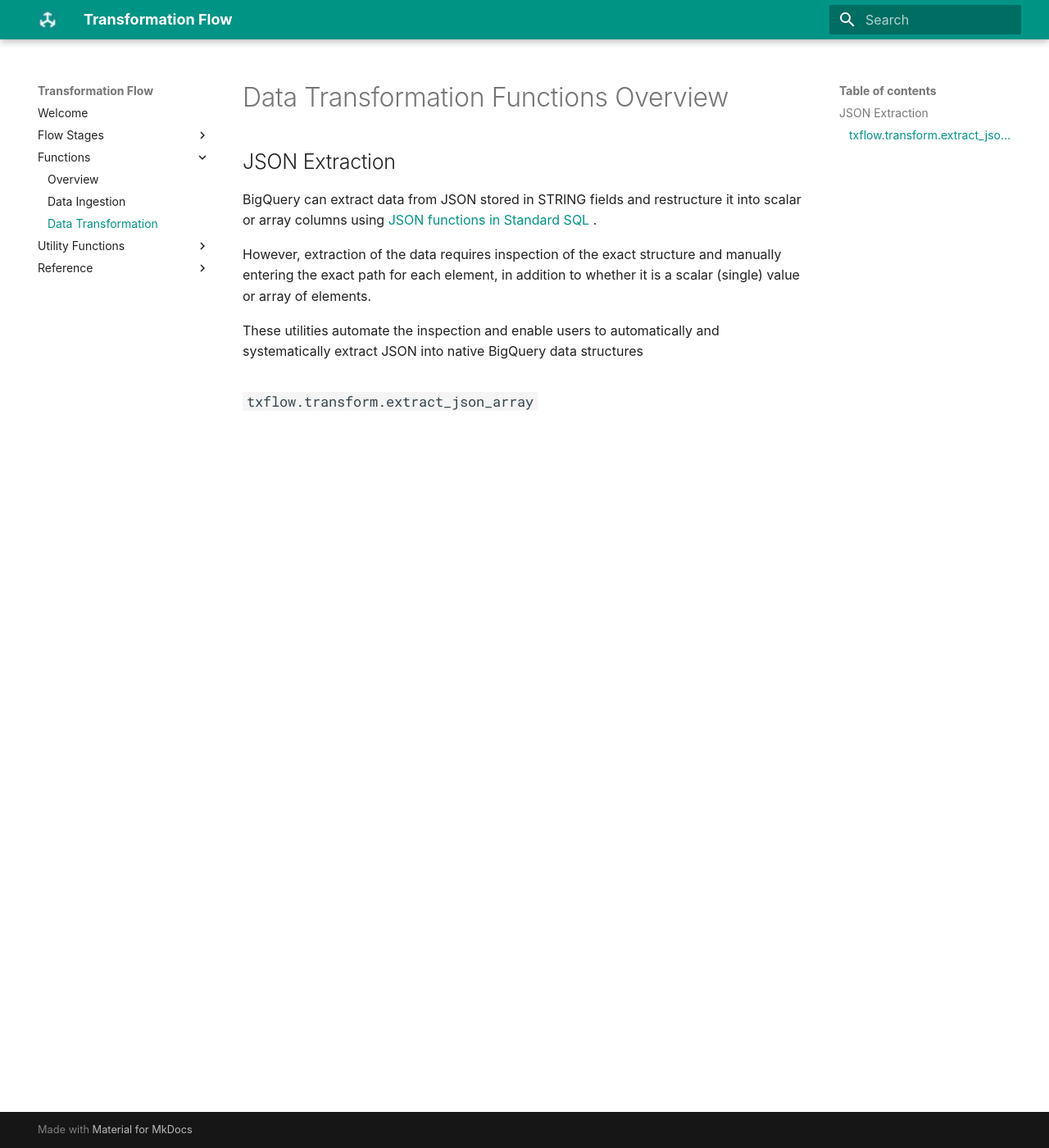
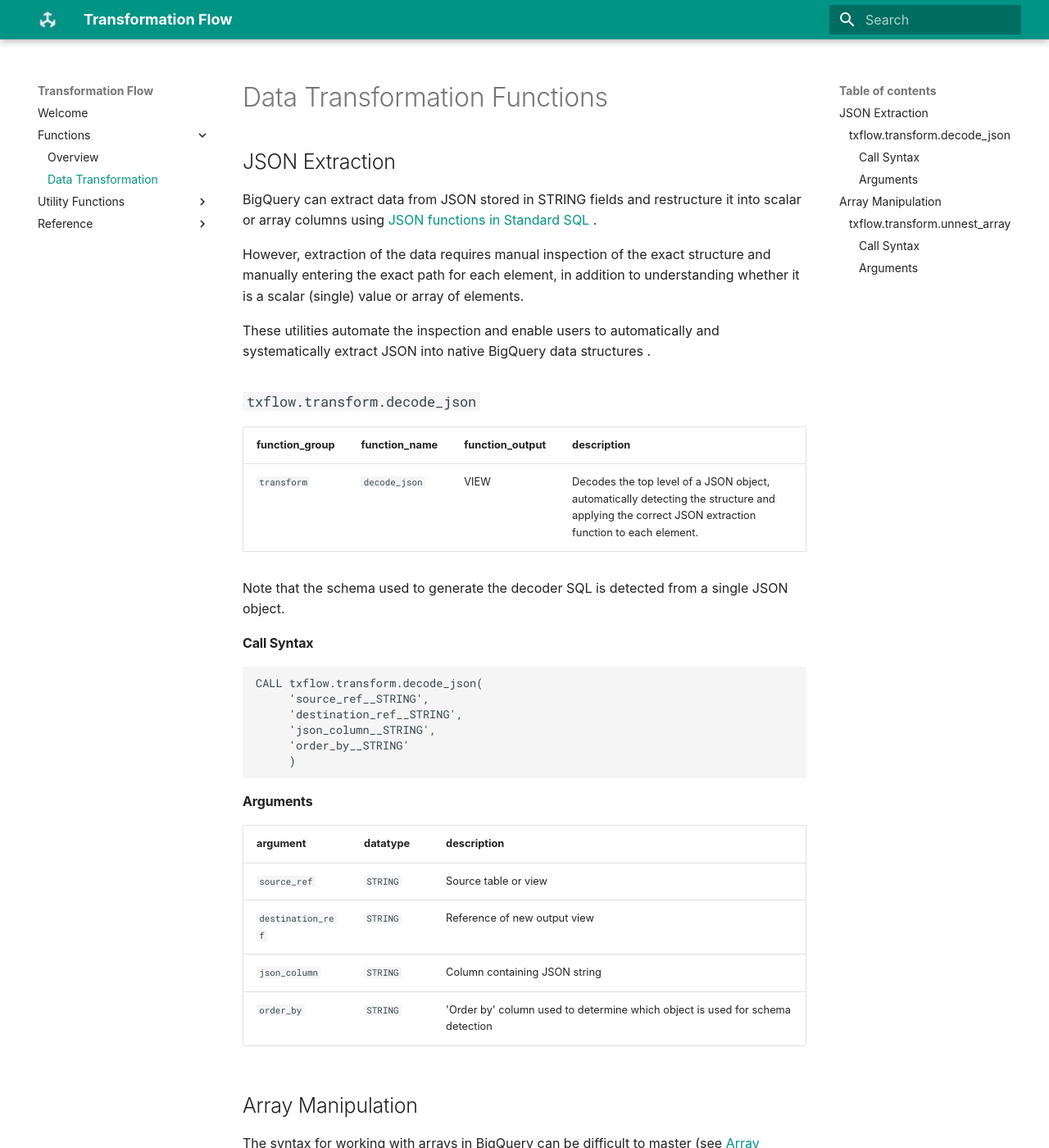
Before and after one commit to transformationflow/transformationflow.github.io, an MkDocs documentation site: the page built from docs/functions-transformation.md, in a window 1280 px wide and 1400 px high. Shown: the whole window at 82% size. Built offline with MkDocs 1.6.1 and Material for MkDocs 9.7.7, drawn with Linux system fonts in a browser that asks for light colours; some web fonts are replaced; comment, search, counter and statistics services are not loaded; some of the changed text lies outside the part shown.

Commit message:
live function deployment

````diff
--- a/docs/functions-transformation.md
+++ b/docs/functions-transformation.md
@@ -1,11 +1,65 @@
-# Data Transformation Functions Overview
+# Data Transformation Functions
 
 ## JSON Extraction
 BigQuery can extract data from JSON stored in STRING fields and restructure it into scalar or array columns using [JSON functions in Standard SQL
 ](https://cloud.google.com/bigquery/docs/reference/standard-sql/json_functions).
 
-However, extraction of the data requires inspection of the exact structure and manually entering the exact path for each element, in addition to whether it is a scalar (single) value or array of elements.
+However, extraction of the data requires manual inspection of the exact structure and manually entering the exact path for each element, in addition to understanding whether it is a scalar (single) value or array of elements.
 
-These utilities automate the inspection and enable users to automatically and systematically extract JSON into native BigQuery data structures
+These utilities automate the inspection and enable users to automatically and systematically extract JSON into native BigQuery data structures .
 
-### `txflow.transform.extract_json_array`
+### `txflow.transform.decode_json`
+function_group | function_name | function_output | description
+ --- | --- | --- |---
+`transform` | `decode_json` | VIEW | Decodes the top level of a JSON object, automatically detecting the structure and applying the correct JSON extraction function to each element.
+
+Note that the schema used to generate the decoder SQL is detected from a single JSON object.
+
+#### Call Syntax
+```
+CALL txflow.transform.decode_json(
+     'source_ref__STRING',
+     'destination_ref__STRING',
+     'json_column__STRING',
+     'order_by__STRING'
+     )
+```
+#### Arguments
+argument | datatype | description
+ --- | --- | ---
+`source_ref` | `STRING` | Source table or view
+`destination_ref` | `STRING` | Reference of new output view
+`json_column` | `STRING` | Column containing JSON string
+`order_by` | `STRING` | 'Order by' column used to determine which object is used for schema detection
+
+
+## Array Manipulation
+The syntax for working with arrays in BigQuery can be difficult to master (see [Array functions in Standard SQL
+](https://cloud.google.com/bigquery/docs/reference/standard-sql/array_functions)), despite the comprehensive documentation and examples (e.g. [Working with arrays in Standard SQL
+](https://cloud.google.com/bigquery/docs/reference/standard-sql/arrays)).
+
+These functions automate SQL generation for typical array manipulation patterns to simplify and accelerate the transformation development process.
+
+
+### `txflow.transform.unnest_array`
+function_group | function_name | function_output | description
+ --- | --- | --- |---
+`transform` | `unnest_array` | VIEW | Unnests a single array field and flattens the output into a standard view, with optional exclusions of columns which should not be repeated in the output view.
+
+#### Call Syntax
+```
+CALL txflow.transform.unnest_array(
+    'source_ref__STRING',
+    'destination_ref__STRING',
+    'unnest_array_column__STRING',
+    ['exclude_columns__ARRAY_STRING']
+    )
+```
+
+#### Arguments
+argument | datatype | description
+ --- | --- | ---
+`source_ref` | `STRING` | Source table or view
+`destination_ref` | `STRING` | Reference of new output view
+`unnest_array_column` | `STRING` | Column containing array to be unnested
+`exclude_columns` | `ARRAY<STRING>` | Columns to exclude from output table. To include all columns you must set this as an empty array ('[]')
--- a/mkdocs.yml
+++ b/mkdocs.yml
@@ -13,19 +13,19 @@
 nav:
   - Welcome: 'index.md'
   # - About Us: 'about-us.md'
-  - 'Flow Stages':
-      - Data Ingestion: 'stages-ingestion.md'
-      - Data Profiling: 'stages-profiling.md'
-      - Data Transformation: 'stages-transformation.md'
+  #- 'Flow Stages':
+  #    - Data Ingestion: 'stages-ingestion.md'
+  #    - Data Profiling: 'stages-profiling.md'
+  #    - Data Transformation: 'stages-transformation.md'
       # - Data Profiling:
       #  Ingest: 'reference_functions.md'
   - 'Functions':
       - Overview: 'functions--overview.md'
-      - Data Ingestion: 'functions-ingestion.md'
+  #    - Data Ingestion: 'functions-ingestion.md'
       - Data Transformation: 'functions-transformation.md'
 
   - 'Utility Functions':
-      - Overview: 'utils--overview.md'
+  #    - Overview: 'utils--overview.md'
       - JSON: 'utils-json.md'
 
   - 'Reference':
````
Also changed, not shown: docs/functions--overview.md (+3 -3 lines), docs/reference-transformation-codes.md (+1 -1 lines), docs/utils-json.md (+11 -0 lines), docs/drafts/functions-ingestion.md (renamed from docs/functions-ingestion.md), docs/drafts/stages-profiling.md (renamed from docs/stages-profiling.md), docs/functions-profiling.md (deleted), docs/placeholders/functions-profiling.md (added), docs/placeholders/stages-ingestion.md (renamed from docs/stages-ingestion.md), docs/placeholders/stages-transformation.md (added), docs/placeholders/utils--overview.md (renamed from docs/utils--overview.md), docs/stages-transformation.md (deleted).
